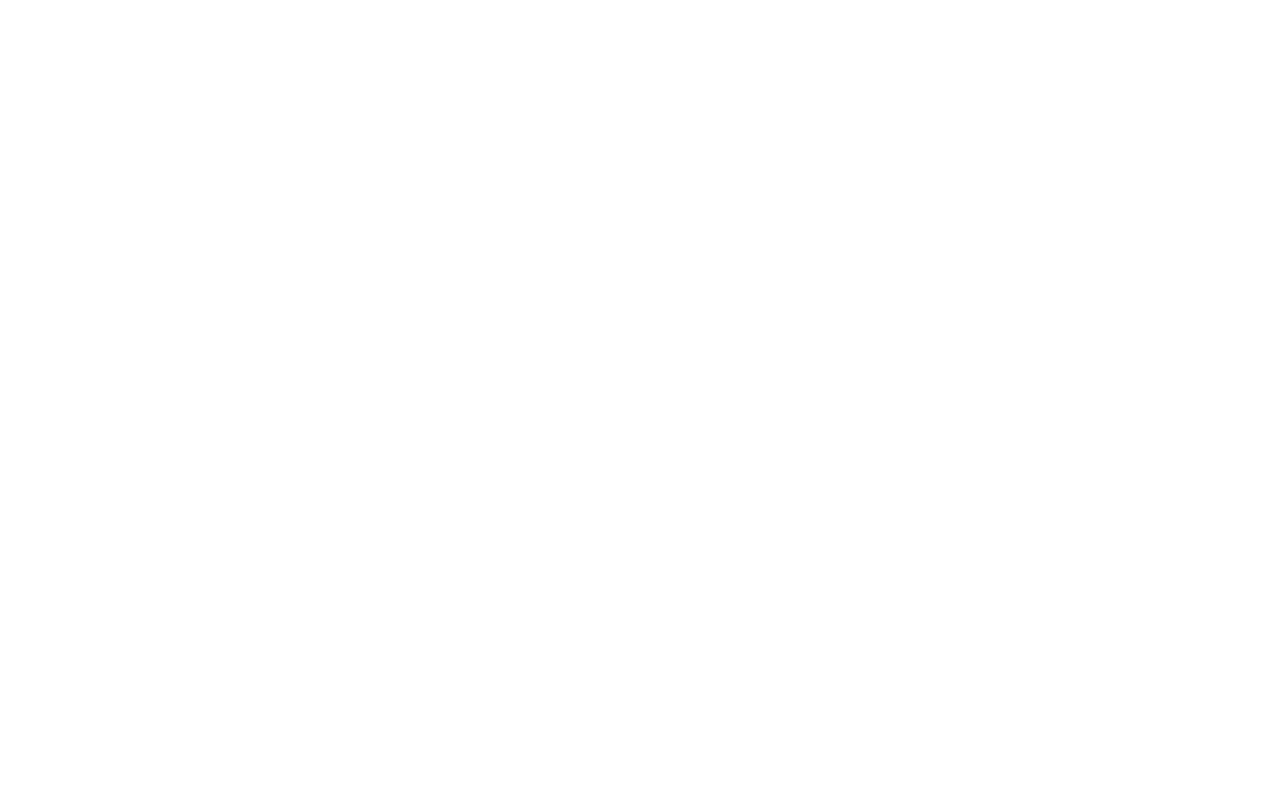
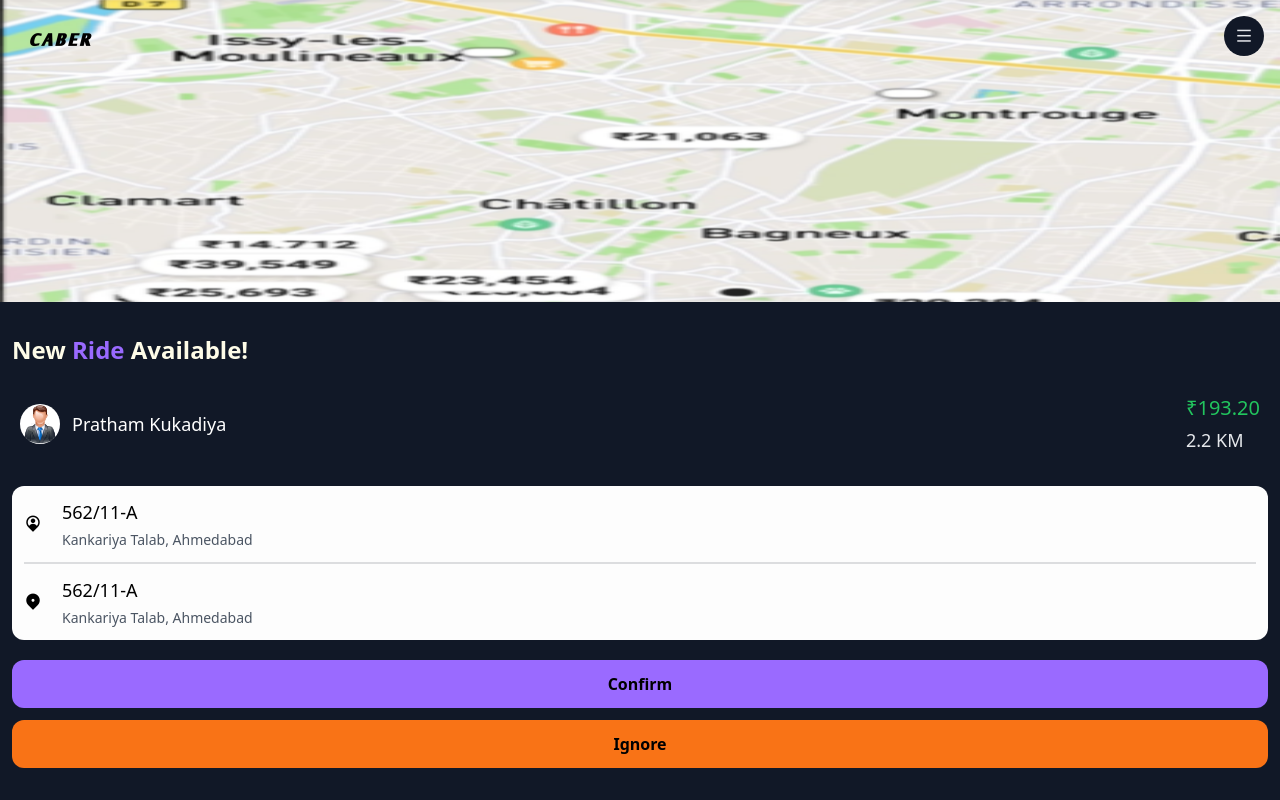
Before and after one commit to HardDharodiya/Caber, a React (Vite) app in the folder frontend/: page /captain-home in a window 1280 px wide. Before the commit this address had no page. Built offline with nearby package versions, Linux system fonts and the light colour scheme.

Commit message:
captain home page and ride pop up panel done

```diff
--- a/frontend/src/App.jsx
+++ b/frontend/src/App.jsx
@@ -7,6 +7,7 @@
 import CaptainSignup from './pages/CaptainSignup';
 import Start from './pages/Start';
 import Riding from './pages/Riding';
+import CaptainHome from './pages/CaptainHome';
 
 
 const app = () => {
@@ -14,11 +15,12 @@
     <Routes>
       <Route path='/' element={<Start />} />
       <Route path='/login' element={<UserLogin />} />
-      <Route path='/riding' element={<Riding />}/>
+      <Route path='/riding' element={<Riding />} />
       <Route path='/signup' element={<UserSignup />} />
       <Route path='/captain-login' element={<CaptainLogin />} />
       <Route path='/captain-signup' element={<CaptainSignup />} />
       <Route path='/home' element={<Home />} />
+      <Route path='/captain-home' element={<CaptainHome />} />
     </Routes>
   )
 }
--- /dev/null
+++ b/frontend/src/components/CaptainDetails.jsx
@@ -0,0 +1,51 @@
+import React from "react";
+import User from "../assets/dummy-user.jpg"
+
+const CaptainDetails = () => {
+    return (
+
+        <div className="flex flex-col justify-between gap-2">
+
+            <div className="flex justify-between items-center m-2">
+
+                <div className="flex justify-between items-center gap-3">
+                    <img src={User} alt="" className="h-10 w-10 rounded-full object-cover" />
+                    <h4 className="text-lg font-medium text-white">Hard Dharodiya</h4>
+                </div>
+
+                <div>
+                    <h4 className="text-xl font-semibold text-green-500">₹295.20</h4>
+                    <p className="text-sm text-gray-200">Earned</p>
+                </div>
+
+            </div>
+
+
+            <div className="flex w-full justify-around bg-slate-100 p-4 rounded-2xl mt-2">
+
+                <div className="text-center">
+                    <i className="ri-timer-2-line text-3xl mb-3 font-thin"></i>
+                    <h5 className="text-lg font-medium">10.2</h5>
+                    <p className="text-sm text-gray-600">Hours Online</p>
+                </div>
+
+                <div className="text-center">
+                    <i className="ri-speed-up-line text-3xl mb-3 font-thin"></i>
+                    <h5 className="text-lg font-medium">10.2</h5>
+                    <p className="text-sm text-gray-600">Hours Online</p>
+                </div>
+
+                <div className="text-center">
+                    <i className="ri-booklet-line text-3xl mb-3 font-thin"></i>
+                    <h5 className="text-lg font-medium">10.2</h5>
+                    <p className="text-sm text-gray-600">Hours Online</p>
+                </div>
+
+            </div>
+
+        </div>
+
+    )
+}
+
+export default CaptainDetails
--- /dev/null
+++ b/frontend/src/components/RidePopUp.jsx
@@ -0,0 +1,66 @@
+import React from "react";
+import User from "../assets/dummy-user.jpg"
+
+
+
+const RidePopUp = (props) => {
+    return (
+        <div>
+            <h3 className="text-2xl font-semibold text-yellow-50 mb-5">
+                New <span className="text-[#9A6AFF]">Ride</span> Available!
+            </h3>
+
+            <div className="flex justify-between items-center mb-4 p-2">
+
+                <div className="flex items-center gap-3">
+                    <img src={User} alt="" className="h-10 w-10 rounded-full object-cover" />
+                    <h4 className="text-lg font-medium text-white">Pratham Kukadiya</h4>
+                </div>
+
+                <div>
+                    <h3 className="text-xl font-medium text-green-500">₹193.20</h3>
+                    <p className="text-lg mt-1 text-gray-200">2.2 KM</p>
+                </div>
+
+            </div>
+
+            <div className="flex gap-3 justify-between flex-col items-center">
+
+                <div className="w-full bg-[#fdfdfd] p-3 rounded-xl gap-3 my-2">
+                    <div className=" flex items-center gap-5">
+                        <i className="ri-map-pin-user-fill text-lg"></i>
+                        <div>
+                            <h3 className="text-lg font-medium">562/11-A</h3>
+                            <p className="text-sm mt-1 text-gray-600">Kankariya Talab, Ahmedabad</p>
+                        </div>
+                    </div>
+
+                    <div className='border border-[#3d404f2c] w-full my-3'></div>
+
+                    <div className="flex items-center gap-5">
+                        <i className="ri-map-pin-2-fill text-lg"></i>
+                        <div>
+                            <h3 className="text-lg font-medium">562/11-A</h3>
+                            <p className="text-sm mt-1 text-gray-600">Kankariya Talab, Ahmedabad</p>
+                        </div>
+                    </div>
+
+                </div>
+                <button
+                    onClick={() => {
+
+                    }}
+                    className="w-full bg-[#9A6AFF] font-semibold p-3 rounded-xl">Confirm</button>
+
+                <button
+                    onClick={() => {
+                        props.setRidePopUpPanel(false)
+                    }}
+                    className="w-full bg-orange-500 font-semibold p-3 rounded-xl">Ignore</button>
+
+            </div>
+        </div>
+    )
+}
+
+export default RidePopUp
--- /dev/null
+++ b/frontend/src/pages/CaptainHome.jsx
@@ -0,0 +1,67 @@
+import React, { useRef, useState } from "react";
+import map from "../assets/map.png";
+import CaptainDetails from "../components/CaptainDetails";
+import { Link } from "react-router-dom";
+import logo from "../assets/20241220_120512.png";
+import RidePopUp from "../components/RidePopUp";
+import { useGSAP } from "@gsap/react";
+import gsap from "gsap";
+
+
+
+const CaptainHome = () => {
+
+    const { ridePopUpPanel, setRidePopUpPanel } = useState(true)
+
+    const ridePopUpPanelRef = useRef(null)
+
+    useGSAP(
+        function () {
+            if (ridePopUpPanel) {
+                gsap.to(ridePopUpPanelRef.current, {
+                    transform: 'translateY(100%)'
+                })
+            } else {
+                gsap.to(ridePopUpPanelRef.current, {
+                    transform: 'translateY(0)'
+                })
+            }
+        },
+        [ridePopUpPanel]
+    );
+
+
+    return (
+        <div className="h-screen relative">
+            <div>
+                <img src={logo} alt="" className="w-20 absolute left-5 top-0" />
+                <Link className="fixed  h-10 w-10 bg-gray-900 flex items-center justify-center rounded-full right-4 top-4">
+                    <i className="ri-menu-line text-gray-200 text-lg font-medium"></i>
+                </Link>
+            </div>
+
+            <div className="h-screen w-screen">
+                {/*map img for temporary use*/}
+                <img src={map} alt="" className="h-[65%] w-full" />
+
+
+                {/*Captains riding details*/}
+                <div className="bg-gray-900 p-4 h-[35%] flex flex-col justify-between w-full">
+                    <CaptainDetails />
+                </div>
+
+                {/*new user request for ride then this pop up is work */}
+                <div ref={ridePopUpPanelRef} className="fixed w-full z-10 bottom-0 translate-y-full px-3 py-8 bg-gray-900">
+                    <RidePopUp setRidePopUpPanel={setRidePopUpPanel} />
+                </div>
+
+            </div>
+
+
+        </div>
+    )
+}
+
+
+
+export default CaptainHome
```
